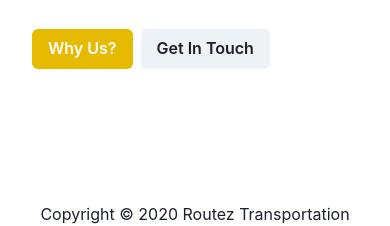
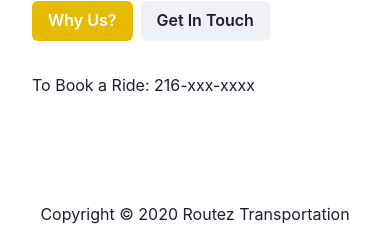
Before and after one commit to 4upz/Routez-Transportation, a Gatsby site: page / in a window 390 px wide. Shown: the part 629-855 px from the top of the page. Built offline with nearby package versions, Linux system fonts and the light colour scheme; Gatsby itself is replaced by a stand-in of ours.

Commit message:
Add phone number back in

```diff
--- a/src/components/Hero/Hero.jsx
+++ b/src/components/Hero/Hero.jsx
@@ -37,7 +37,7 @@ const Hero = ({ businessNumber }) => {
           <Button>Get In Touch</Button>
         </Stack>
         {/* Commenting until final booking number is provided */}
-        {/* <Text>To Book a Ride: {businessNumber}</Text> */}
+        <Text>To Book a Ride: {businessNumber}</Text>
       </Stack>
 
       <Image
--- a/src/pages/index.js
+++ b/src/pages/index.js
@@ -8,7 +8,7 @@ import SEO from "../components/Seo"
 const IndexPage = () => (
   <Layout>
     <SEO title="Home" />
-    <Hero businessNumber="216-555-5555" />
+    <Hero businessNumber="216-xxx-xxxx" />
     {/* <h1>Hi people</h1>
     <p>Welcome to your new Gatsby site.</p>
     <p>Now go build something great.</p>
```
